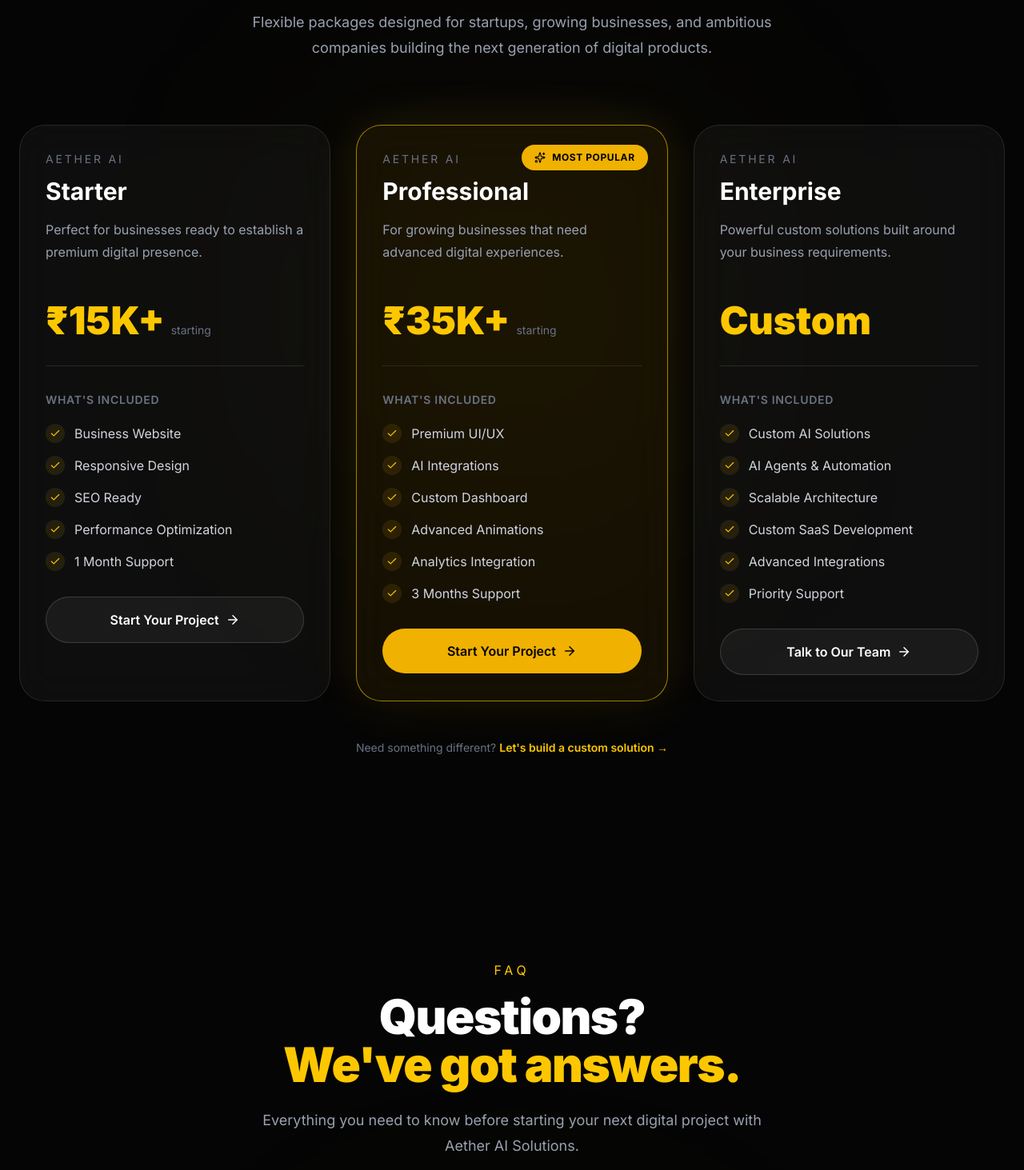
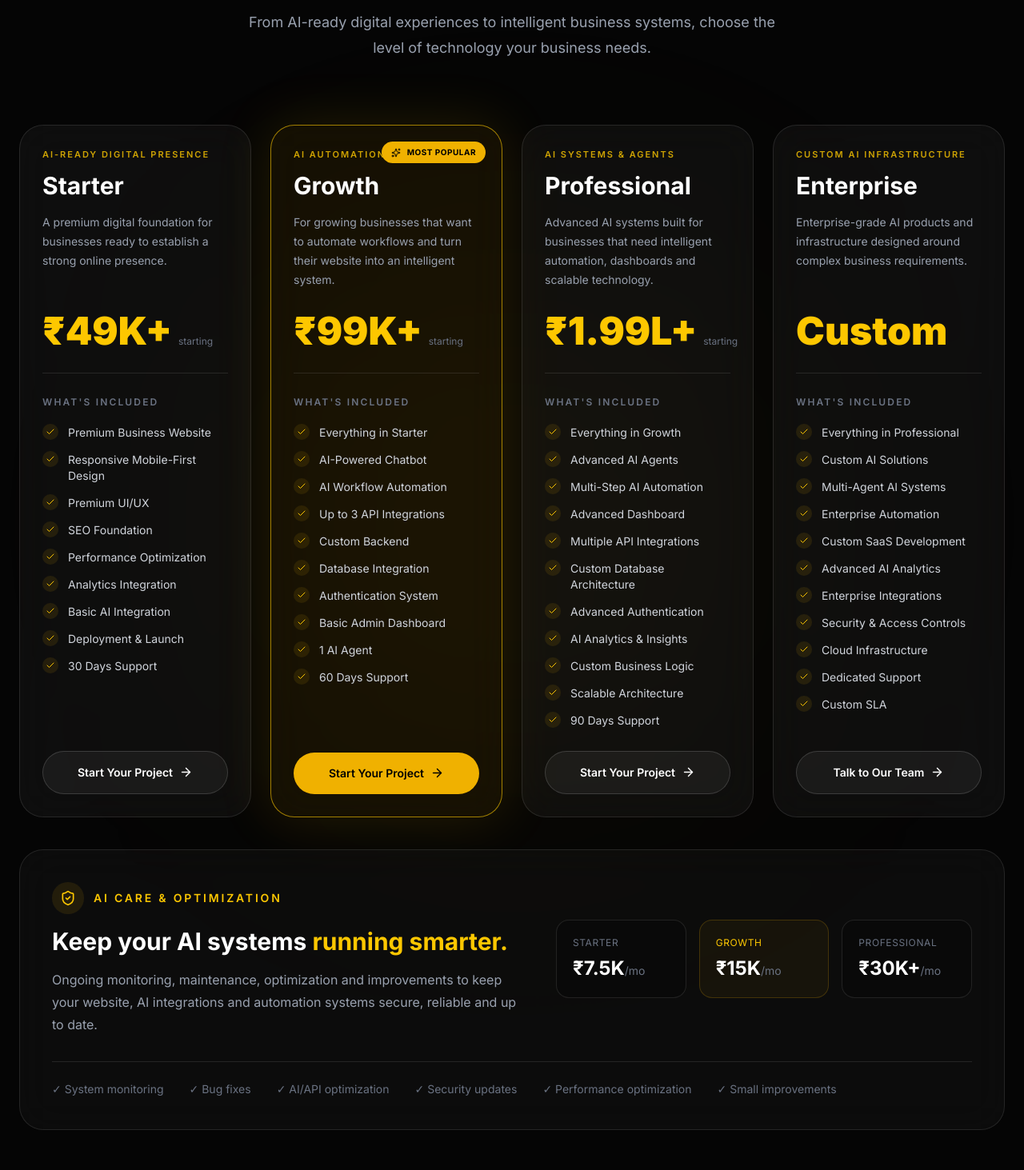
Before and after one commit to egaost00-lgtm/aether-ai, a Next.js app: page / in a window 1280 px wide. Shown: the part 9940-11403 px from the top of the page at 80% size. Built offline with nearby package versions, Linux system fonts and the light colour scheme.

Commit message:
Update Aether AI pricing plans

```diff
--- a/components/home/Pricing.tsx
+++ b/components/home/Pricing.tsx
@@ -1,47 +1,86 @@
 "use client";
 
 import Link from "next/link";
-import { Check, Sparkles, ArrowRight } from "lucide-react";
+import { Check, Sparkles, ArrowRight, ShieldCheck } from "lucide-react";
 import { motion } from "framer-motion";
 
 const plans = [
   {
     name: "Starter",
-    price: "₹15K+",
-    description: "Perfect for businesses ready to establish a premium digital presence.",
+    eyebrow: "AI-READY DIGITAL PRESENCE",
+    price: "₹49K+",
+    description:
+      "A premium digital foundation for businesses ready to establish a strong online presence.",
     features: [
-      "Business Website",
-      "Responsive Design",
-      "SEO Ready",
+      "Premium Business Website",
+      "Responsive Mobile-First Design",
+      "Premium UI/UX",
+      "SEO Foundation",
       "Performance Optimization",
-      "1 Month Support",
+      "Analytics Integration",
+      "Basic AI Integration",
+      "Deployment & Launch",
+      "30 Days Support",
     ],
   },
   {
-    name: "Professional",
-    price: "₹35K+",
-    description: "For growing businesses that need advanced digital experiences.",
+    name: "Growth",
+    eyebrow: "AI AUTOMATION",
+    price: "₹99K+",
+    description:
+      "For growing businesses that want to automate workflows and turn their website into an intelligent system.",
     features: [
-      "Premium UI/UX",
-      "AI Integrations",
-      "Custom Dashboard",
-      "Advanced Animations",
-      "Analytics Integration",
-      "3 Months Support",
+      "Everything in Starter",
+      "AI-Powered Chatbot",
+      "AI Workflow Automation",
+      "Up to 3 API Integrations",
+      "Custom Backend",
+      "Database Integration",
+      "Authentication System",
+      "Basic Admin Dashboard",
+      "1 AI Agent",
+      "60 Days Support",
     ],
     popular: true,
   },
   {
+    name: "Professional",
+    eyebrow: "AI SYSTEMS & AGENTS",
+    price: "₹1.99L+",
+    description:
+      "Advanced AI systems built for businesses that need intelligent automation, dashboards and scalable technology.",
+    features: [
+      "Everything in Growth",
+      "Advanced AI Agents",
+      "Multi-Step AI Automation",
+      "Advanced Dashboard",
+      "Multiple API Integrations",
+      "Custom Database Architecture",
+      "Advanced Authentication",
+      "AI Analytics & Insights",
+      "Custom Business Logic",
+      "Scalable Architecture",
+      "90 Days Support",
+    ],
+  },
+  {
     name: "Enterprise",
+    eyebrow: "CUSTOM AI INFRASTRUCTURE",
     price: "Custom",
-    description: "Powerful custom solutions built around your business requirements.",
+    description:
+      "Enterprise-grade AI products and infrastructure designed around complex business requirements.",
     features: [
+      "Everything in Professional",
       "Custom AI Solutions",
-      "AI Agents & Automation",
-      "Scalable Architecture",
+      "Multi-Agent AI Systems",
+      "Enterprise Automation",
       "Custom SaaS Development",
-      "Advanced Integrations",
-      "Priority Support",
+      "Advanced AI Analytics",
+      "Enterprise Integrations",
+      "Security & Access Controls",
+      "Cloud Infrastructure",
+      "Dedicated Support",
+      "Custom SLA",
     ],
   },
 ];
@@ -50,7 +89,7 @@ export default function Pricing() {
   return (
     <section id="pricing" className="relative overflow-hidden py-32">
       {/* Background Glow */}
-      <div className="absolute left-1/2 top-1/2 -z-10 h-[500px] w-[500px] -translate-x-1/2 -translate-y-1/2 rounded-full bg-yellow-500/5 blur-[160px]" />
+      <div className="absolute left-1/2 top-1/2 -z-10 h-[600px] w-[600px] -translate-x-1/2 -translate-y-1/2 rounded-full bg-yellow-500/5 blur-[180px]" />
 
       <div className="mx-auto max-w-7xl px-6">
 
@@ -61,19 +100,19 @@ export default function Pricing() {
           </p>
 
           <h2 className="text-5xl font-black tracking-tight text-white md:text-6xl">
-            Invest in your
+            Build what&apos;s
             <br />
-            <span className="text-yellow-400">digital future.</span>
+            <span className="text-yellow-400">next.</span>
           </h2>
 
           <p className="mx-auto mt-6 max-w-2xl text-lg leading-8 text-gray-400">
-            Flexible packages designed for startups, growing businesses,
-            and ambitious companies building the next generation of digital products.
+            From AI-ready digital experiences to intelligent business systems,
+            choose the level of technology your business needs.
           </p>
         </div>
 
         {/* Pricing Cards */}
-        <div className="grid gap-8 lg:grid-cols-3">
+        <div className="grid gap-6 lg:grid-cols-4">
 
           {plans.map((plan, index) => (
             <motion.div
@@ -83,71 +122,71 @@ export default function Pricing() {
               viewport={{ once: true }}
               transition={{
                 duration: 0.6,
-                delay: index * 0.15,
+                delay: index * 0.1,
               }}
               whileHover={{
                 y: -10,
               }}
-              className={`group relative overflow-hidden rounded-[32px] border p-8 backdrop-blur-xl transition-all duration-500 ${
+              className={`group relative flex flex-col overflow-hidden rounded-[30px] border p-7 backdrop-blur-xl transition-all duration-500 ${
                 plan.popular
-                  ? "border-yellow-400/60 bg-yellow-500/[0.07] shadow-[0_0_60px_rgba(234,179,8,0.12)]"
+                  ? "border-yellow-400/60 bg-yellow-500/[0.07] shadow-[0_0_70px_rgba(234,179,8,0.14)]"
                   : "border-white/10 bg-white/[0.04] hover:border-yellow-500/40"
               }`}
             >
 
               {/* Popular Badge */}
               {plan.popular && (
-                <div className="absolute right-6 top-6 flex items-center gap-2 rounded-full bg-yellow-500 px-4 py-2 text-xs font-bold uppercase tracking-wider text-black">
-                  <Sparkles size={14} />
+                <div className="absolute right-5 top-5 flex items-center gap-2 rounded-full bg-yellow-500 px-3 py-1.5 text-[10px] font-bold uppercase tracking-wider text-black">
+                  <Sparkles size={12} />
                   Most Popular
                 </div>
               )}
 
-              {/* Plan Name */}
-              <div className="mb-8">
-                <p className="text-sm uppercase tracking-[0.2em] text-gray-500">
-                  Aether AI
+              {/* Plan */}
+              <div className="mb-7">
+                <p className="text-[11px] font-semibold uppercase tracking-[0.18em] text-yellow-400/80">
+                  {plan.eyebrow}
                 </p>
 
                 <h3 className="mt-3 text-3xl font-bold text-white">
                   {plan.name}
                 </h3>
 
-                <p className="mt-4 min-h-[72px] leading-7 text-gray-400">
+                <p className="mt-4 min-h-[96px] text-sm leading-6 text-gray-400">
                   {plan.description}
                 </p>
               </div>
 
               {/* Price */}
-              <div className="border-b border-white/10 pb-8">
-                <span className="text-5xl font-black text-yellow-400">
+              <div className="border-b border-white/10 pb-7">
+                <span className="text-4xl font-black text-yellow-400 md:text-5xl">
                   {plan.price}
                 </span>
 
                 {plan.price !== "Custom" && (
-                  <span className="ml-2 text-sm text-gray-500">
+                  <span className="ml-2 text-xs text-gray-500">
                     starting
                   </span>
                 )}
               </div>
 
               {/* Features */}
-              <div className="py-8">
-                <p className="mb-5 text-sm font-semibold uppercase tracking-wider text-gray-500">
-                  What's included
+              <div className="flex-1 py-7">
+                <p className="mb-5 text-xs font-semibold uppercase tracking-[0.18em] text-gray-500">
+                  What&apos;s included
                 </p>
 
-                <ul className="space-y-4">
+                <ul className="space-y-3.5">
                   {plan.features.map((feature) => (
                     <li
                       key={feature}
-                      className="flex items-center gap-3 text-gray-300"
+                      className="flex items-start gap-3 text-sm leading-5 text-gray-300"
                     >
-                      <span className="flex h-6 w-6 shrink-0 items-center justify-center rounded-full bg-yellow-500/10 text-yellow-400">
-                        <Check size={14} />
+                      <span className="mt-[-1px] flex h-5 w-5 shrink-0 items-center justify-center rounded-full bg-yellow-500/10 text-yellow-400">
+                        <Check size={12} />
                       </span>
 
-                      {feature}
+                      <span>{feature}</span>
                     </li>
                   ))}
                 </ul>
@@ -156,7 +195,7 @@ export default function Pricing() {
               {/* CTA */}
               <Link
                 href="/contact"
-                className={`flex w-full items-center justify-center gap-2 rounded-full py-4 font-semibold transition-all duration-300 ${
+                className={`flex w-full items-center justify-center gap-2 rounded-full py-4 text-sm font-semibold transition-all duration-300 ${
                   plan.popular
                     ? "bg-yellow-500 text-black hover:scale-[1.03] hover:bg-yellow-400"
                     : "border border-white/15 bg-white/5 text-white hover:border-yellow-500/50 hover:bg-yellow-500/10"
@@ -166,16 +205,101 @@ export default function Pricing() {
                   ? "Talk to Our Team"
                   : "Start Your Project"}
 
-                <ArrowRight size={18} />
+                <ArrowRight size={17} />
               </Link>
 
               {/* Bottom Glow */}
-              <div className="absolute -bottom-24 left-1/2 h-32 w-48 -translate-x-1/2 rounded-full bg-yellow-500/10 opacity-0 blur-3xl transition duration-500 group-hover:opacity-100" />
-
+              <div className="absolute -bottom-24 left-1/2 h-32 w-48 -translate-x-1/2 -translate-y-0 rounded-full bg-yellow-500/10 opacity-0 blur-3xl transition duration-500 group-hover:opacity-100" />
             </motion.div>
           ))}
 
         </div>
+
+        {/* AI Care & Optimization */}
+        <motion.div
+          initial={{ opacity: 0, y: 30 }}
+          whileInView={{ opacity: 1, y: 0 }}
+          viewport={{ once: true }}
+          transition={{ duration: 0.6 }}
+          className="mt-10 rounded-[30px] border border-white/10 bg-white/[0.03] p-8 backdrop-blur-xl md:p-10"
+        >
+          <div className="flex flex-col gap-8 lg:flex-row lg:items-center lg:justify-between">
+
+            <div className="max-w-2xl">
+              <div className="mb-4 flex items-center gap-3">
+                <div className="flex h-10 w-10 items-center justify-center rounded-full bg-yellow-500/10 text-yellow-400">
+                  <ShieldCheck size={20} />
+                </div>
+
+                <p className="text-sm font-semibold uppercase tracking-[0.2em] text-yellow-400">
+                  AI Care & Optimization
+                </p>
+              </div>
+
+              <h3 className="text-2xl font-bold text-white md:text-3xl">
+                Keep your AI systems
+                <span className="text-yellow-400"> running smarter.</span>
+              </h3>
+
+              <p className="mt-4 leading-7 text-gray-400">
+                Ongoing monitoring, maintenance, optimization and improvements
+                to keep your website, AI integrations and automation systems
+                secure, reliable and up to date.
+              </p>
+            </div>
+
+            <div className="grid gap-4 sm:grid-cols-3 lg:min-w-[520px]">
+
+              <div className="rounded-2xl border border-white/10 bg-black/20 p-5">
+                <p className="text-xs uppercase tracking-wider text-gray-500">
+                  Starter
+                </p>
+                <p className="mt-2 text-2xl font-bold text-white">
+                  ₹7.5K
+                  <span className="text-sm font-normal text-gray-500">
+                    /mo
+                  </span>
+                </p>
+              </div>
+
+              <div className="rounded-2xl border border-yellow-500/20 bg-yellow-500/[0.05] p-5">
+                <p className="text-xs uppercase tracking-wider text-yellow-400">
+                  Growth
+                </p>
+                <p className="mt-2 text-2xl font-bold text-white">
+                  ₹15K
+                  <span className="text-sm font-normal text-gray-500">
+                    /mo
+                  </span>
+                </p>
+              </div>
+
+              <div className="rounded-2xl border border-white/10 bg-black/20 p-5">
+                <p className="text-xs uppercase tracking-wider text-gray-500">
+                  Professional
+                </p>
+                <p className="mt-2 text-2xl font-bold text-white">
+                  ₹30K+
+                  <span className="text-sm font-normal text-gray-500">
+                    /mo
+                  </span>
+                </p>
+              </div>
+
+            </div>
+          </div>
+
+          <div className="mt-8 border-t border-white/10 pt-6">
+            <div className="flex flex-wrap gap-x-8 gap-y-3 text-sm text-gray-500">
+              <span>✓ System monitoring</span>
+              <span>✓ Bug fixes</span>
+              <span>✓ AI/API optimization</span>
+              <span>✓ Security updates</span>
+              <span>✓ Performance optimization</span>
+              <span>✓ Small improvements</span>
+            </div>
+          </div>
+        </motion.div>
 
         {/* Bottom Note */}
         <div className="mt-12 text-center">
@@ -185,7 +309,7 @@ export default function Pricing() {
               href="/contact"
               className="font-semibold text-yellow-400 transition hover:text-yellow-300"
             >
-              Let's build a custom solution →
+              Let&apos;s build a custom AI solution →
             </Link>
           </p>
         </div>
```
